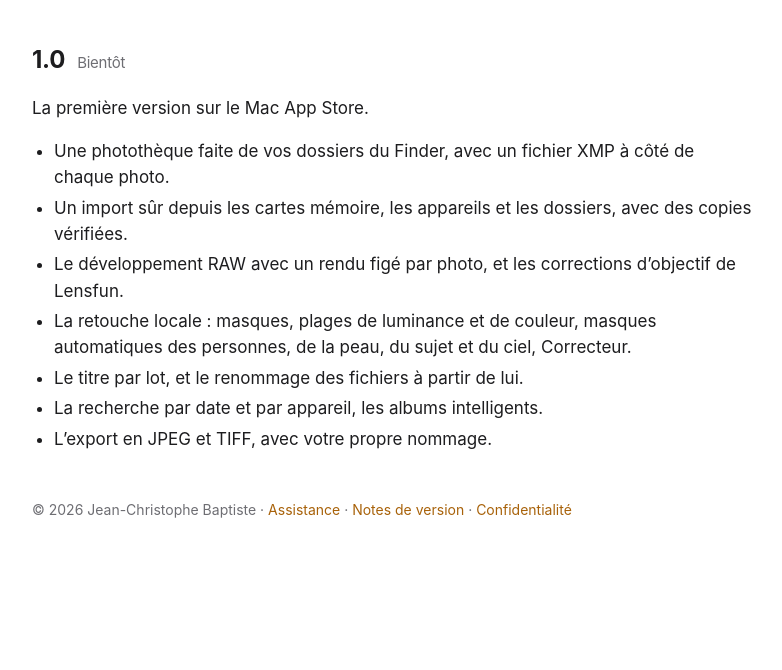
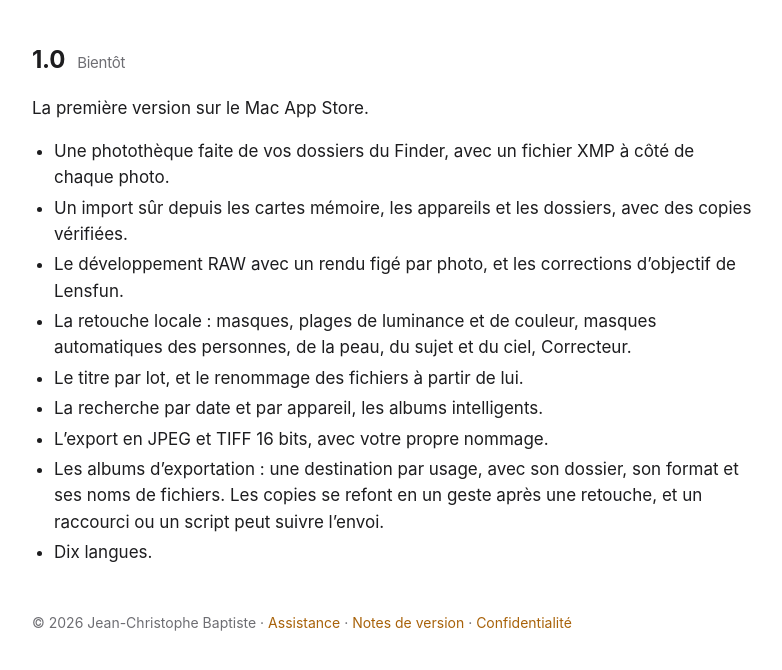
Before and after one commit to phocean/aster-site, a plain HTML site: page docs/fr/release-notes.html in a window 1280 px wide. Shown: the part 204-874 px from the top of the page, without its empty margins (248-1030 px from the left). Before the commit the page ends 800 px from the top, so only its background shows below. Drawn offline with Linux system fonts and the light colour scheme.

Commit message:
Site : notes de version 1.0 (albums d'exportation, TIFF 16 bits, dix langues)
Co-Authored-By: Claude Sonnet 5.5 <noreply@anthropic.com>

```diff
--- a/docs/fr/release-notes.html
+++ b/docs/fr/release-notes.html
@@ -30,7 +30,9 @@
       <li>La retouche locale : masques, plages de luminance et de couleur, masques automatiques des personnes, de la peau, du sujet et du ciel, Correcteur.</li>
       <li>Le titre par lot, et le renommage des fichiers à partir de lui.</li>
       <li>La recherche par date et par appareil, les albums intelligents.</li>
-      <li>L’export en JPEG et TIFF, avec votre propre nommage.</li>
+      <li>L’export en JPEG et TIFF 16 bits, avec votre propre nommage.</li>
+      <li>Les albums d’exportation : une destination par usage, avec son dossier, son format et ses noms de fichiers. Les copies se refont en un geste après une retouche, et un raccourci ou un script peut suivre l’envoi.</li>
+      <li>Dix langues.</li>
     </ul>
   </main>
   <footer class="site">
```
Also changed, not shown: docs/release-notes.html (+3 -1 lines).
